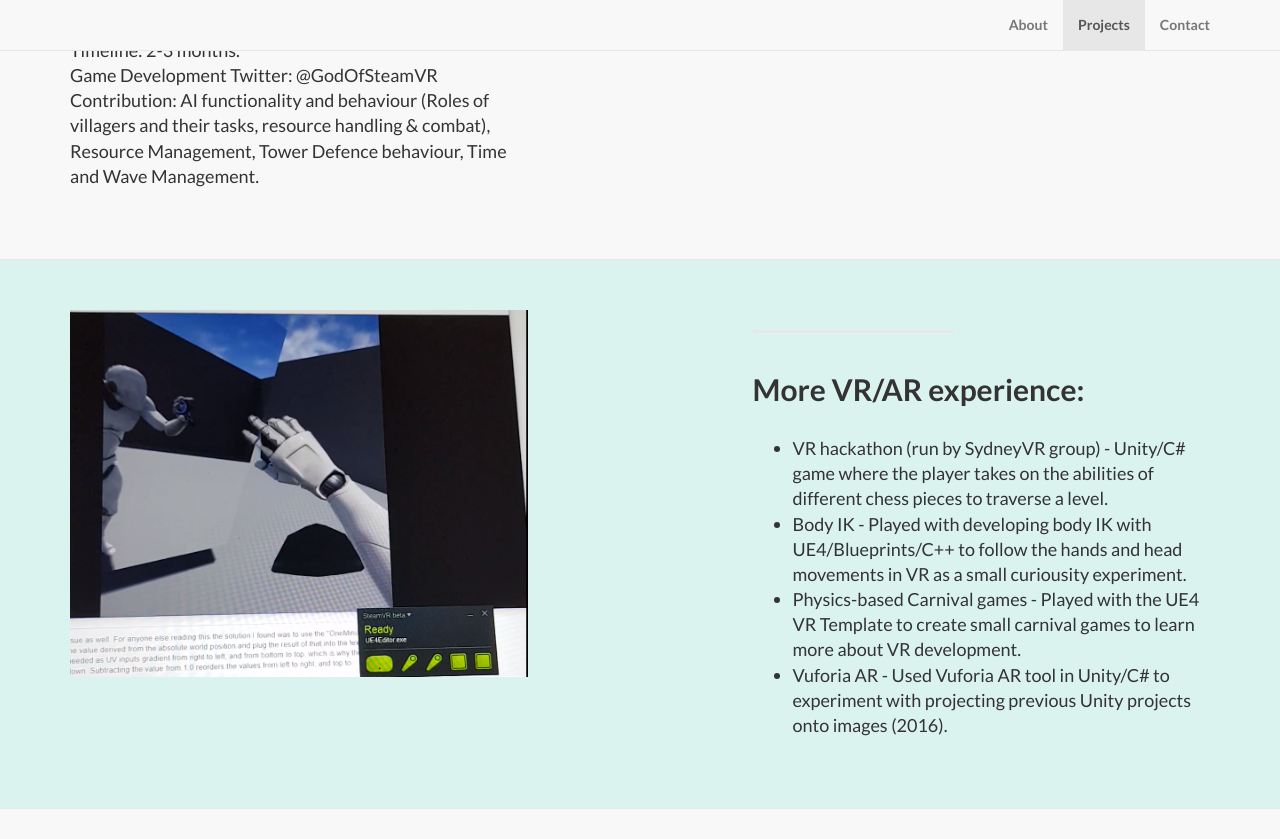
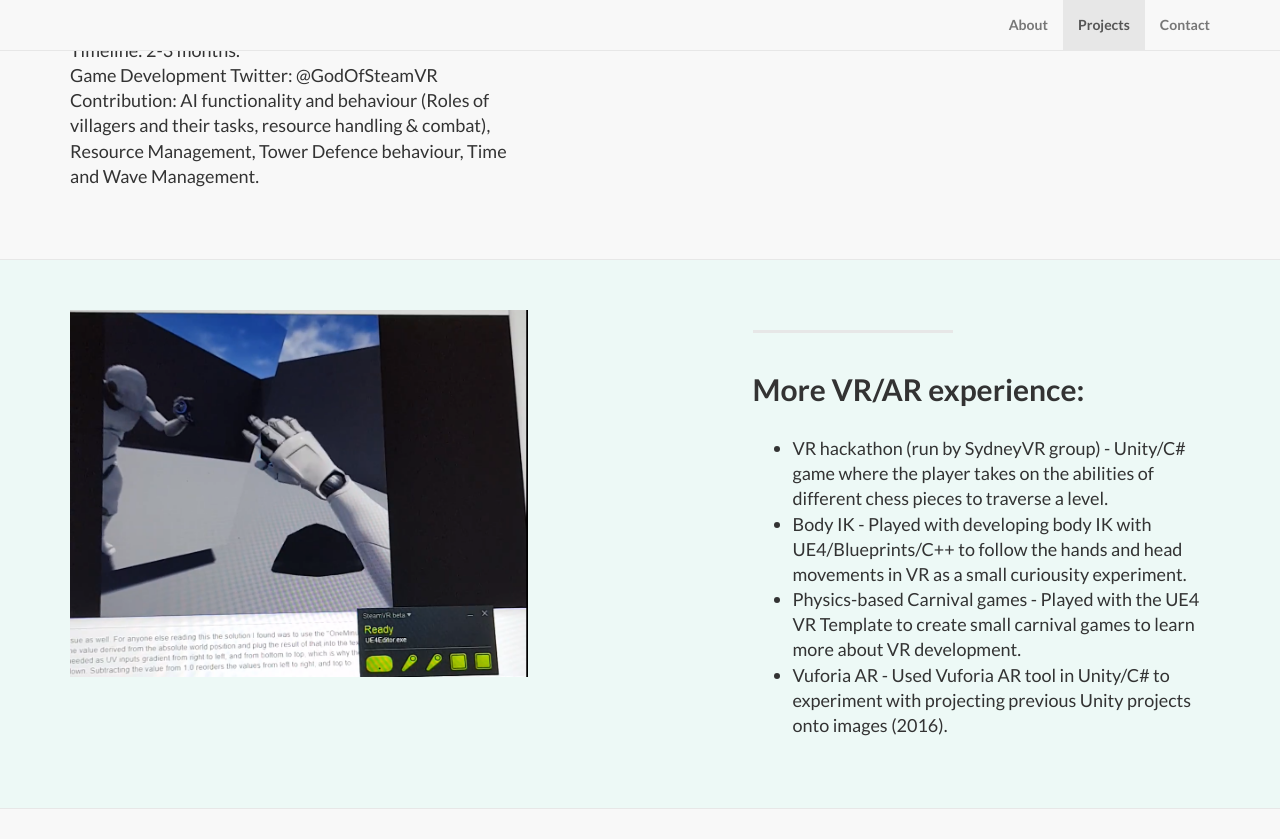
Before and after one commit to kaitlynm1/kaitlynm1.github.io, a Jekyll site: the page built from index.html, in a window 1280 px wide and 1400 px high, scrolled down 1440 px. Shown: the top 839 px of the window. Built offline with Jekyll 4.4.1, drawn with Linux system fonts in a browser that asks for light colours; grey boxes are pictures that could not be loaded.

Commit message:
color opacity change

```diff
--- a/css/landing-page.css
+++ b/css/landing-page.css
@@ -97,7 +97,7 @@
     padding: 50px 0;
     border-top: 1px solid #e7e7e7;
     border-bottom: 1px solid #e7e7e7;
-    background-color: rgba(219, 243, 238, 1);
+    background-color: rgba(219, 243, 238, 0.5);
 }
 
 .section-heading {
```
